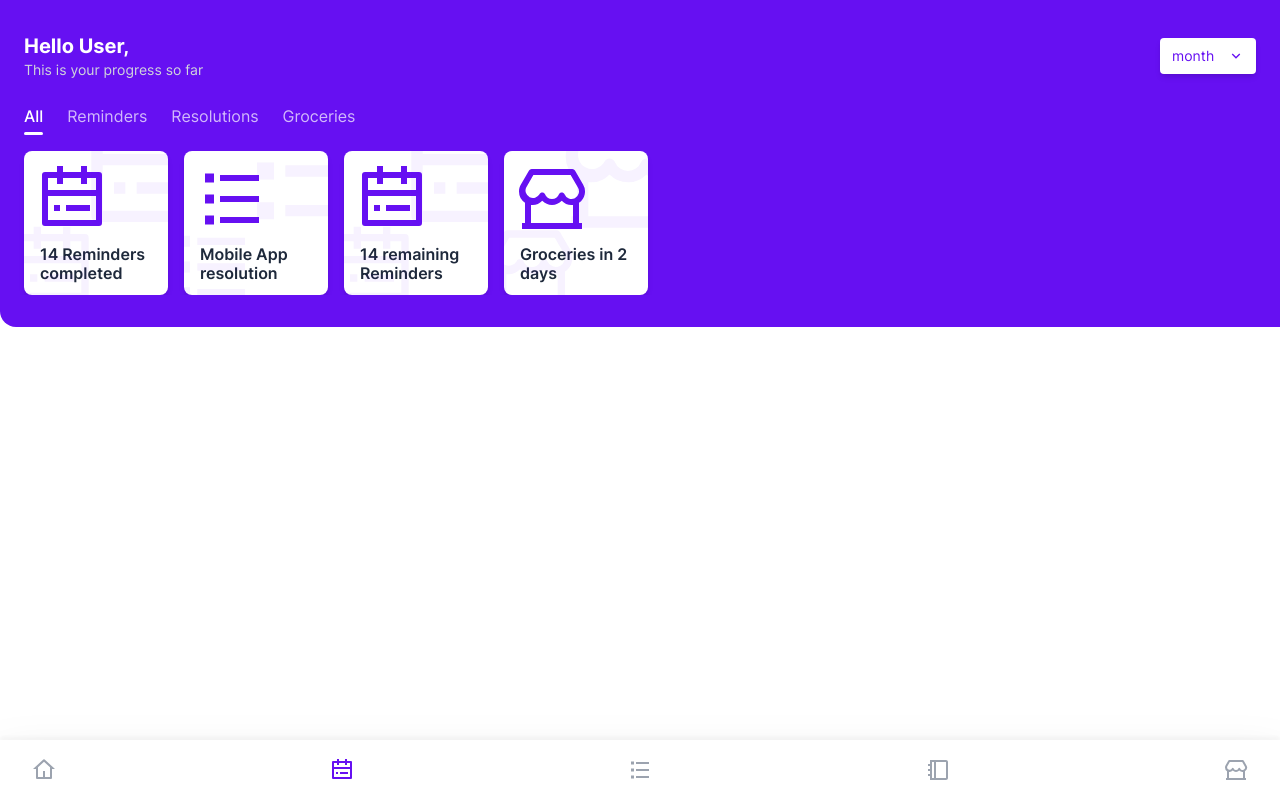
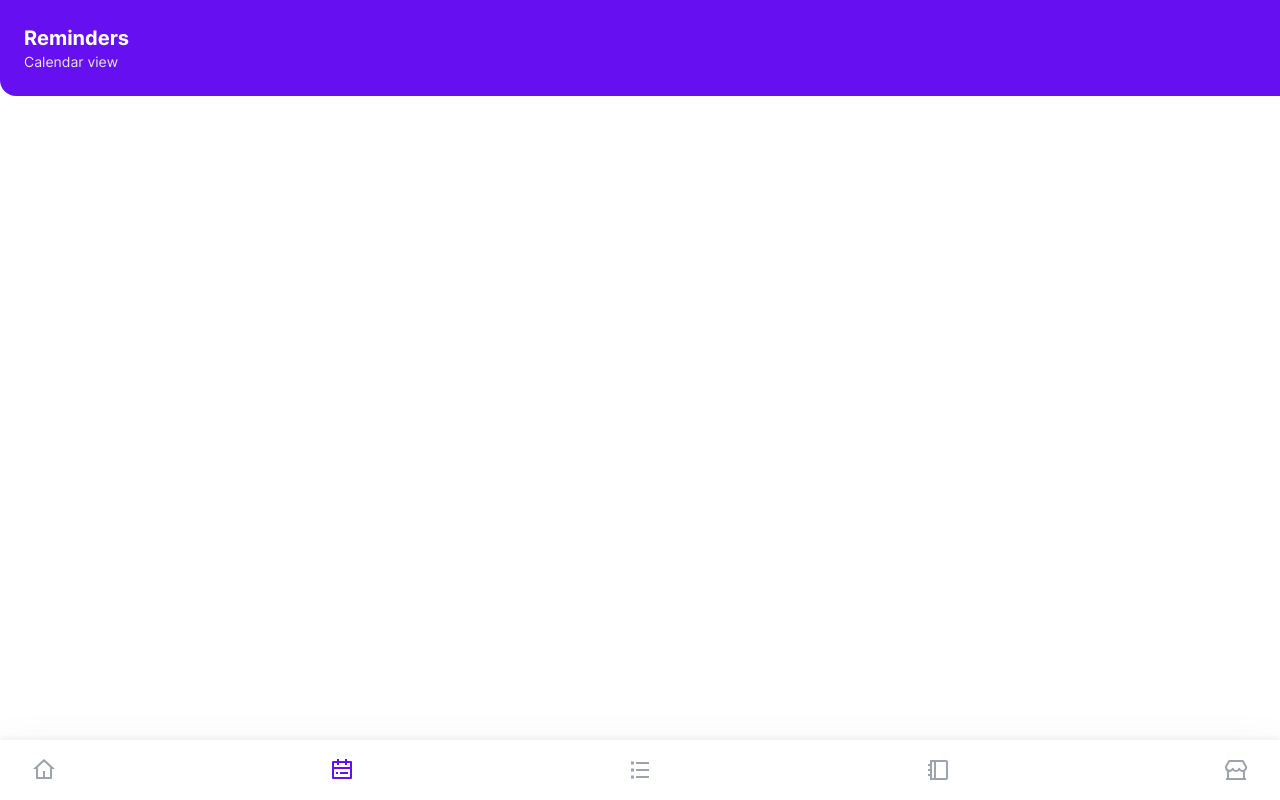
Before and after one commit to thismarcoantonio/personal-app, a Vue app: page /reminders in a window 1280 px wide. Built offline with nearby package versions, Linux system fonts and the light colour scheme.

Commit message:
Add Reminders view

```diff
--- a/src/router/index.ts
+++ b/src/router/index.ts
@@ -5,6 +5,7 @@ import {
 } from "vue-router";
 import type { IconTypes } from "@/components/RemixIcon.vue";
 import HomeView from "@/views/Home/HomeView.vue";
+import RemindersView from "@/views/Reminders/RemindersView.vue";
 
 interface RouteMeta {
   meta: {
@@ -24,7 +25,7 @@ export const mainRoutes: (RouteRecordRaw & RouteMeta)[] = [
   {
     path: "/reminders",
     name: "reminders",
-    component: HomeView,
+    component: RemindersView,
     meta: {
       icon: "calendar",
     },
--- /dev/null
+++ b/src/views/Reminders/RemindersView.vue
@@ -0,0 +1,10 @@
+<template>
+  <header-container small>
+    <page-header title="Reminders" description="Calendar view" />
+  </header-container>
+</template>
+
+<script lang="ts" setup>
+import HeaderContainer from "@/components/HeaderContainer.vue";
+import PageHeader from "@/components/PageHeader.vue";
+</script>
```
